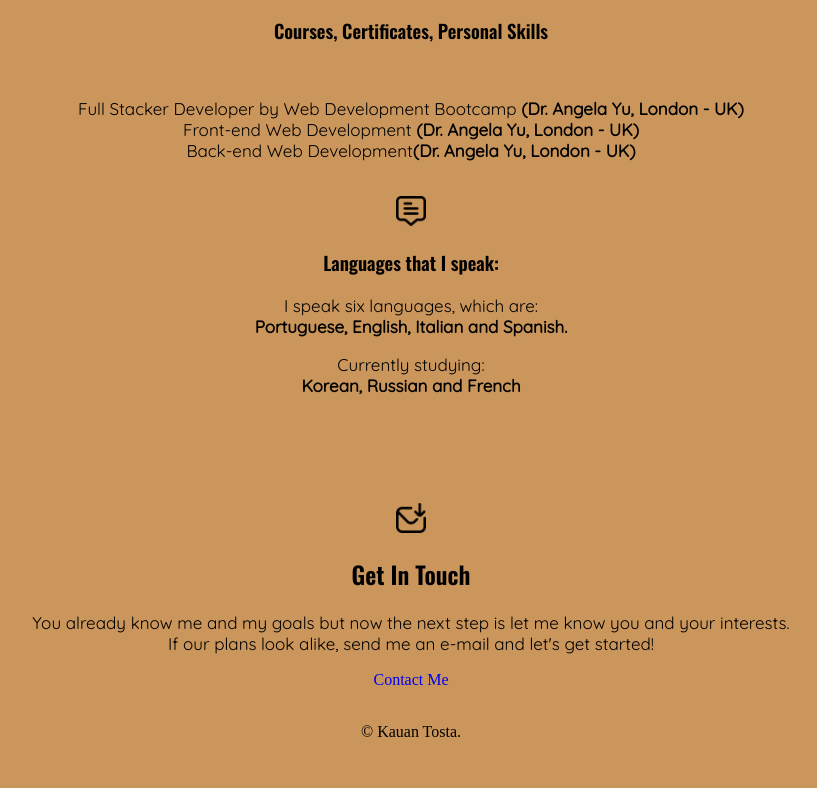
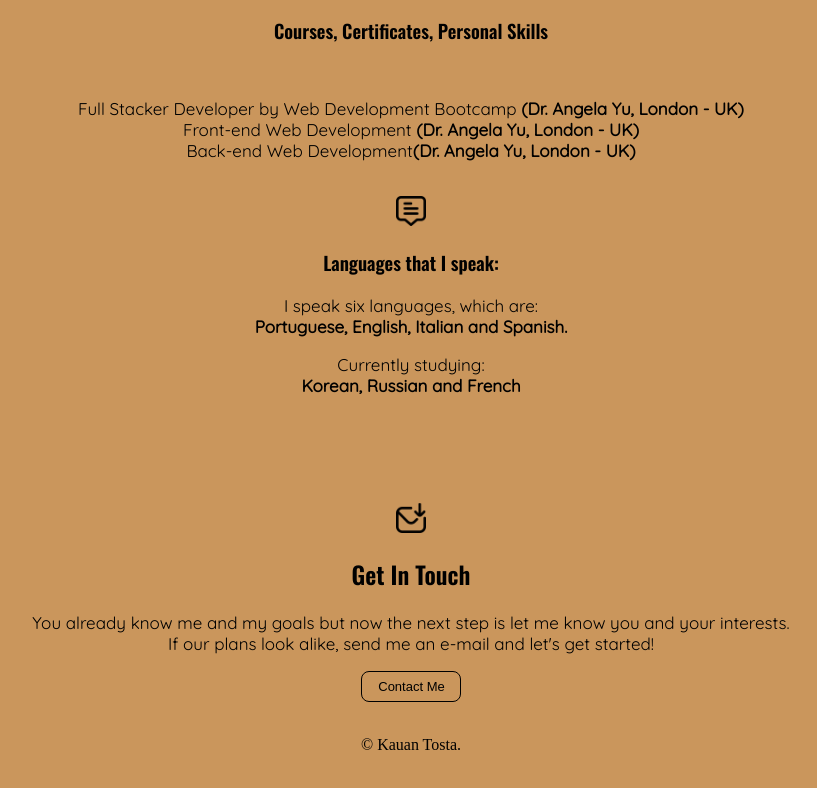
Before and after one commit to kauantosta/cv, a plain HTML site: page index.html in a window 1280 px wide. Shown: the part 1066-1854 px from the top of the page, without its empty margins (229-1046 px from the left). Drawn offline with nearby package versions, Linux system fonts and the light colour scheme.

Commit message:
Updated css

```diff
--- a/css/styles.css
+++ b/css/styles.css
@@ -104,3 +104,35 @@ content: "Vincent Van Gogh";
 .button-28:hover::after {
  content: "“I don't know anything with certainty, but seeing the stars makes me dream.”";
 }
+
+.btn {
+  background-color: #CA965C;
+  border: 1px solid;
+  border-radius: 8px;
+  box-sizing: border-box;
+  color: black;
+  cursor: pointer;
+  display: inline-block;
+  font-family: "Amazon Ember",sans-serif;
+  font-size: 13px;
+  line-height: 29px;
+  padding: 0 10px 0 11px;
+  position: relative;
+  text-align: center;
+  text-decoration: none;
+  user-select: none;
+  -webkit-user-select: none;
+  touch-action: manipulation;
+  vertical-align: middle;
+  width: 100px;
+
+}
+
+.btn:hover {
+  background-color: #CA965C;
+}
+
+.btn:focus {
+  border-color: blue;
+  outline: 0;
+}
```
